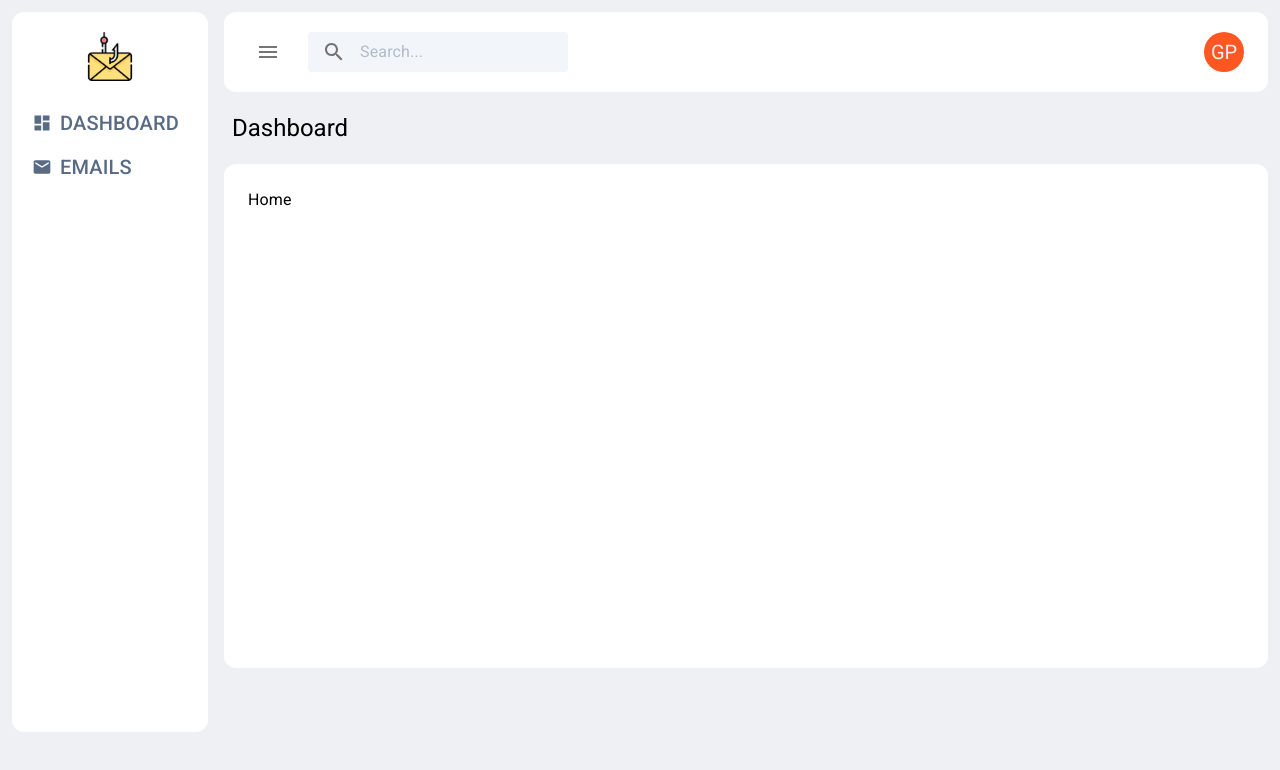
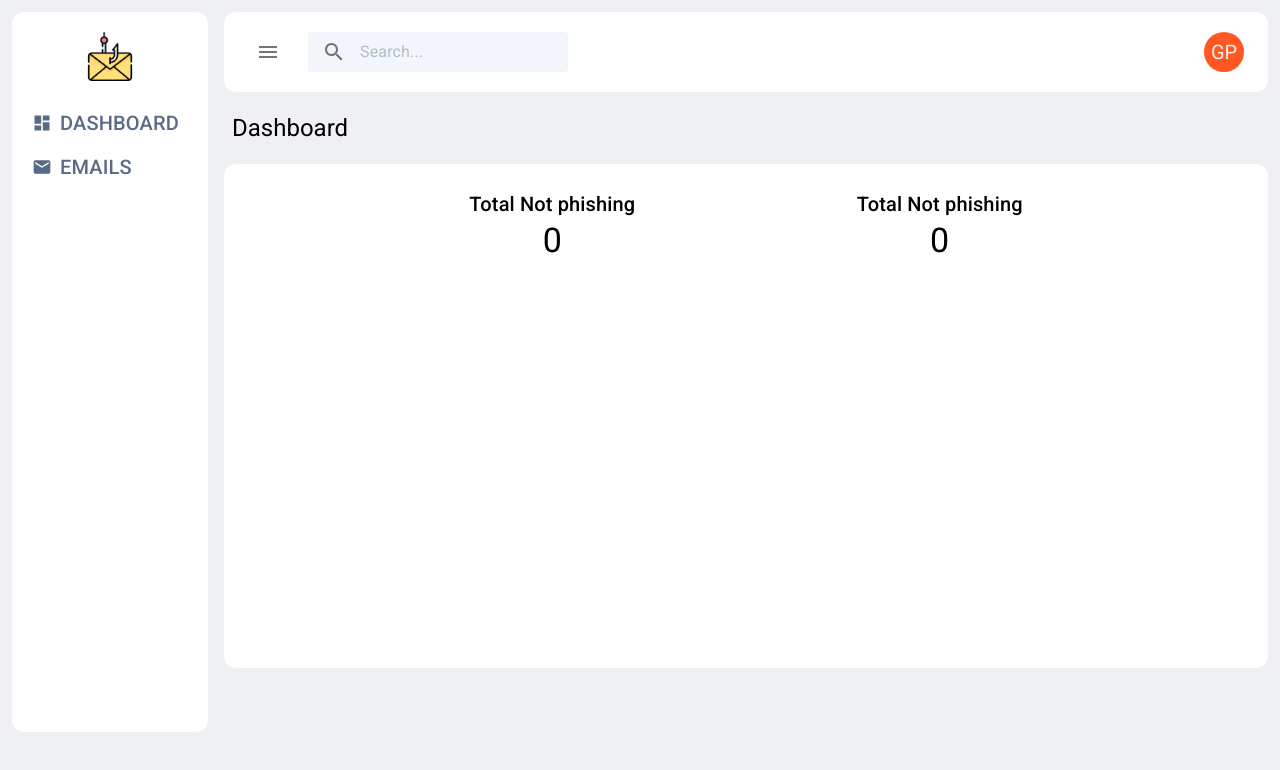
Before and after one commit to GuillermoPerez32/email_phishing_detector, a React (Vite) app in the folder epd-front/: page / in a window 1280 px wide. Shown: the top 770 px of the page. Built offline with nearby package versions, Linux system fonts and the light colour scheme; no server answers.

Commit message:
show preview

```diff
--- /dev/null
+++ b/epd-front/src/components/EmailPreview.tsx
@@ -0,0 +1,53 @@
+import {
+  Button,
+  Dialog,
+  DialogActions,
+  DialogContent,
+  DialogContentText,
+  DialogTitle,
+  Divider,
+  Slide,
+} from "@mui/material";
+import { TransitionProps } from "@mui/material/transitions";
+import React from "react";
+
+type Props = {
+  open: boolean;
+  handleClose: any;
+  subject: string;
+  body: string;
+};
+
+const Transition = React.forwardRef(function Transition(
+  props: TransitionProps & {
+    children: React.ReactElement<any, any>;
+  },
+  ref: React.Ref<unknown>
+) {
+  return <Slide direction="up" ref={ref} {...props} />;
+});
+
+const EmailPreview = ({ handleClose, open, body, subject }: Props) => {
+  return (
+    <Dialog
+      open={open}
+      TransitionComponent={Transition}
+      keepMounted
+      onClose={handleClose}
+      aria-describedby="alert-dialog-slide-description"
+    >
+      <DialogTitle>{subject}</DialogTitle>
+      <Divider />
+      <DialogContent>
+        <DialogContentText id="alert-dialog-slide-description">
+          <div dangerouslySetInnerHTML={{ __html: body }} />
+        </DialogContentText>
+      </DialogContent>
+      <DialogActions>
+        <Button onClick={handleClose}>Exit</Button>
+      </DialogActions>
+    </Dialog>
+  );
+};
+
+export default EmailPreview;
--- a/epd-front/src/components/EmailsTable/EmailsTable.tsx
+++ b/epd-front/src/components/EmailsTable/EmailsTable.tsx
@@ -1,5 +1,5 @@
 import React, { useState, useCallback, useEffect } from "react";
-import { Box, BoxProps, Menu, Typography } from "@mui/material";
+import { Box, BoxProps, Menu, Modal, Typography } from "@mui/material";
 import {
   useDeleteEmailMutation,
   useGetEmailsQuery,
@@ -26,6 +26,7 @@ import {
 import { Email } from "../../types/email";
 import { MenuItem } from "./MenuItem";
 import { useAppStore } from "../../services/filter";
+import EmailPreview from "../EmailPreview";
 
 const EmailsTable = ({ ...others }: BoxProps) => {
   const table = {
@@ -37,6 +38,8 @@ const EmailsTable = ({ ...others }: BoxProps) => {
     top: 0,
     left: 0,
   });
+
+  const [showPreview, setshowPreview] = useState(false);
 
   const [page, setPage] = useState(0);
   const [rowsPerPage, setRowsPerPage] = useState(25);
@@ -94,8 +97,7 @@ const EmailsTable = ({ ...others }: BoxProps) => {
   };
 
   const handleEmailPreview = () => {
-    deleteEmail(selectedRow?.uuid);
-    handleCloseContextMenu();
+    setshowPreview(true);
   };
 
   return (
@@ -193,6 +195,12 @@ const EmailsTable = ({ ...others }: BoxProps) => {
           </MenuItem>
         </Menu>
       </Paper>
+      <EmailPreview
+        subject={selectedRow?.data["mail_headers"]["Subject"]}
+        body={selectedRow?.data["mail_body"]}
+        open={showPreview}
+        handleClose={() => setshowPreview(false)}
+      ></EmailPreview>
     </Box>
   );
 };
--- a/epd-front/src/pages/Home.tsx
+++ b/epd-front/src/pages/Home.tsx
@@ -1,10 +1,40 @@
-import { Typography } from "@mui/material";
+import { Box, Skeleton, Typography } from "@mui/material";
 import { Card } from "../components/Card";
+import { useGetEmailsQuery } from "../services/email";
 
 export const Home = () => {
+  const { data, isLoading } = useGetEmailsQuery("1");
+
+  const totalPhishing =
+    data?.filter((email) => email.phishing === "yes").length || 0;
+  const totalNotPhishing =
+    data?.filter((email) => email.phishing === "no").length || 0;
+
   return (
     <Card width="100%" height="70%" padding="24px">
-      <Typography>Home</Typography>
+      <Box display="flex" justifyContent="space-evenly">
+        <MetricElement isLoading={isLoading} value={totalPhishing} />
+        <MetricElement isLoading={isLoading} value={totalNotPhishing} />
+      </Box>
     </Card>
   );
 };
+
+export const MetricElement = ({
+  isLoading,
+  value,
+}: {
+  isLoading: boolean;
+  value: number;
+}) => {
+  return (
+    <Box display="flex" flexDirection="column" alignItems="center">
+      <Typography variant="h6">Total Not phishing</Typography>
+      {isLoading ? (
+        <Skeleton variant="text" />
+      ) : (
+        <Typography variant="h4">{value}</Typography>
+      )}
+    </Box>
+  );
+};
```
